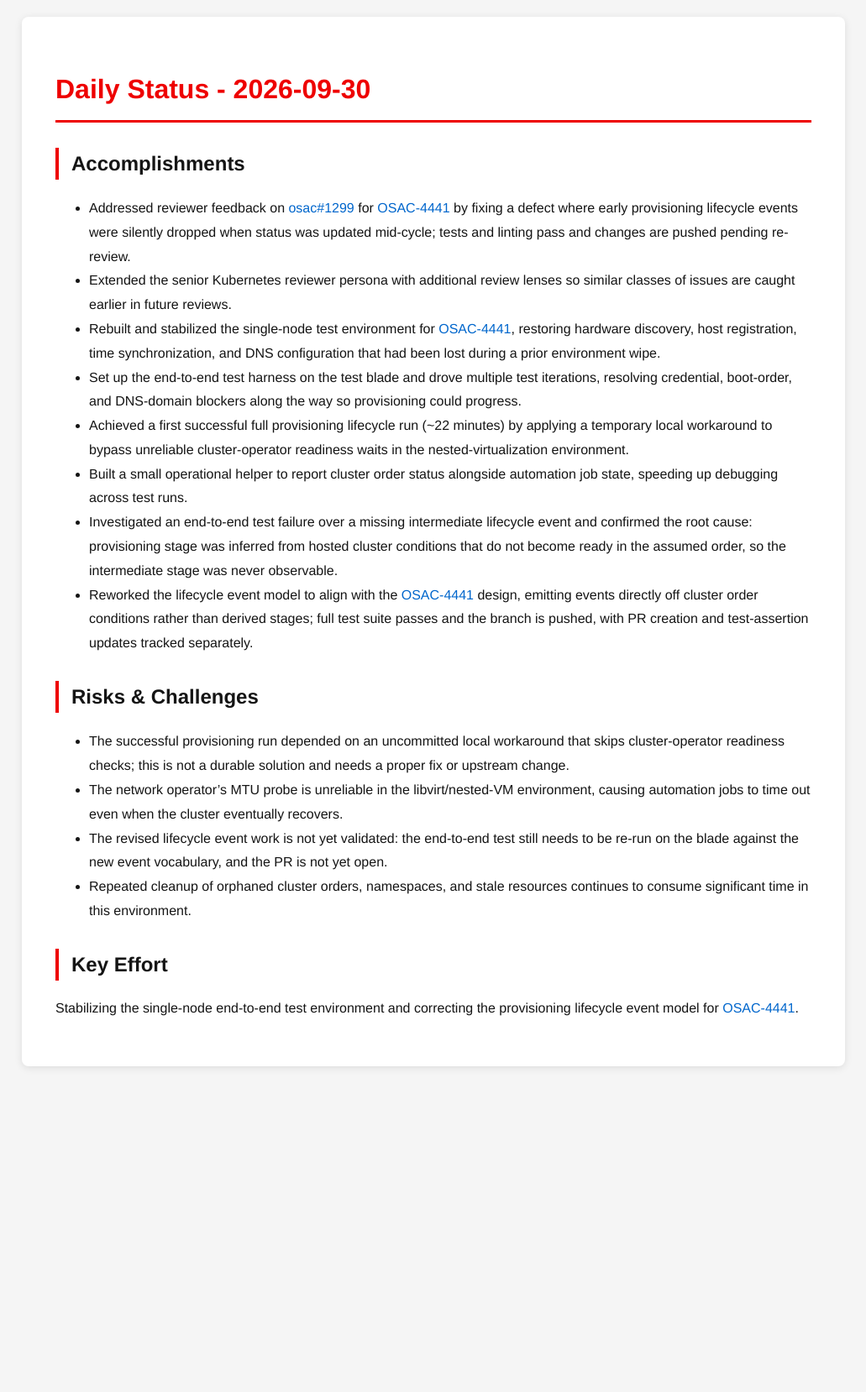
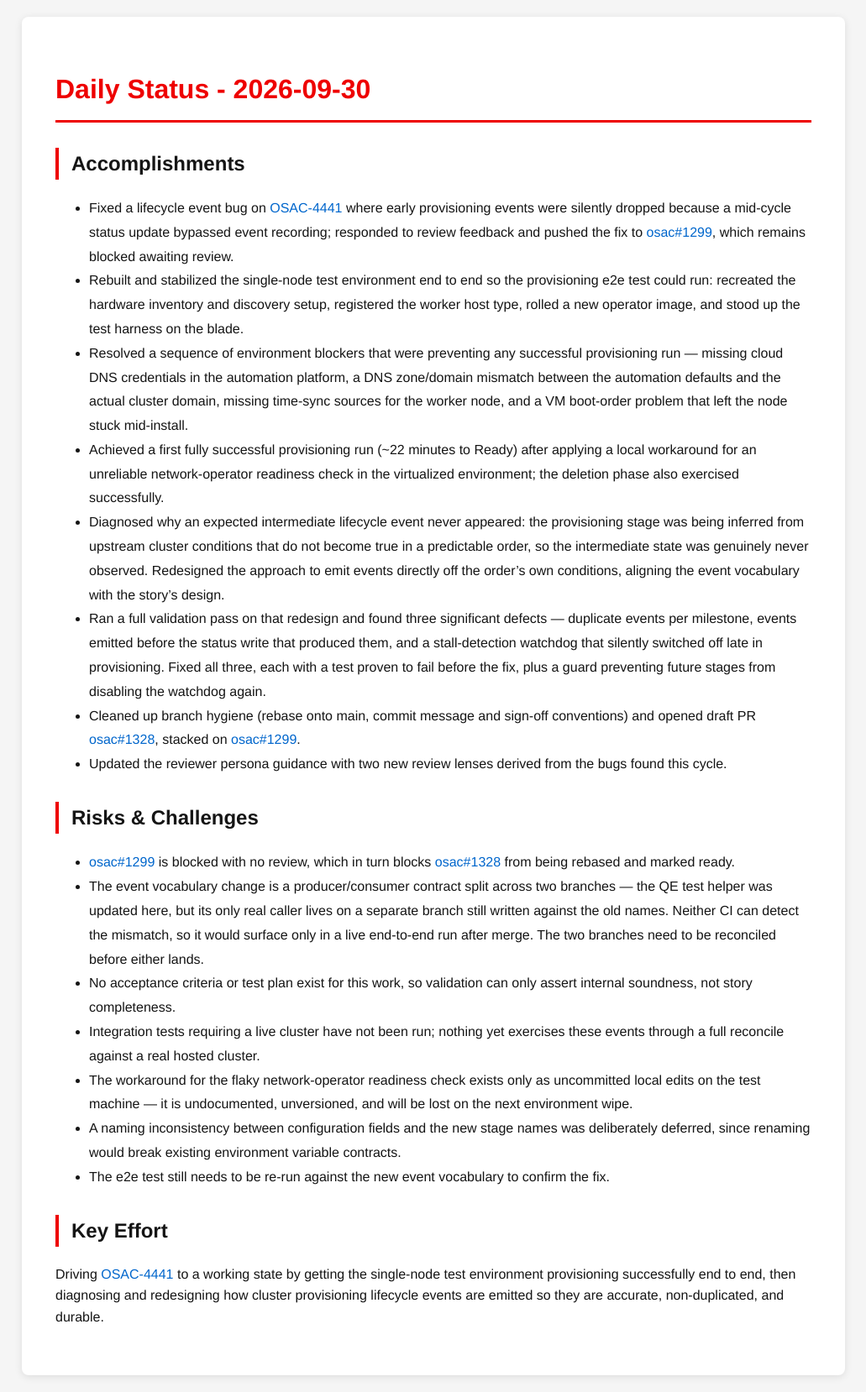
Before and after one commit to tzvatot/daily-status, a Jekyll site: the page built from 2026-09-30.md, in a window 1280 px wide. Shown: the whole page at 84% size, without its empty margins (124-1155 px from the left). Built offline with Jekyll 4.4.1, drawn with Linux system fonts in a browser that asks for light colours; before the commit the page ends 1290 px from its top, so only the background shows below that.

Commit message:
Daily status update - 2026-09-30

```diff
--- a/2026-09-30.md
+++ b/2026-09-30.md
@@ -7,20 +7,26 @@ date: 2026-09-30
 # Daily Status - 2026-09-30
 
 ## Accomplishments
-- Addressed reviewer feedback on [osac#1299](https://github.com/osac-project/osac/pull/1299) for [OSAC-4441](https://redhat.atlassian.net/browse/OSAC-4441) by fixing a defect where early provisioning lifecycle events were silently dropped when status was updated mid-cycle; tests and linting pass and changes are pushed pending re-review.
-- Extended the senior Kubernetes reviewer persona with additional review lenses so similar classes of issues are caught earlier in future reviews.
-- Rebuilt and stabilized the single-node test environment for [OSAC-4441](https://redhat.atlassian.net/browse/OSAC-4441), restoring hardware discovery, host registration, time synchronization, and DNS configuration that had been lost during a prior environment wipe.
-- Set up the end-to-end test harness on the test blade and drove multiple test iterations, resolving credential, boot-order, and DNS-domain blockers along the way so provisioning could progress.
-- Achieved a first successful full provisioning lifecycle run (~22 minutes) by applying a temporary local workaround to bypass unreliable cluster-operator readiness waits in the nested-virtualization environment.
-- Built a small operational helper to report cluster order status alongside automation job state, speeding up debugging across test runs.
-- Investigated an end-to-end test failure over a missing intermediate lifecycle event and confirmed the root cause: provisioning stage was inferred from hosted cluster conditions that do not become ready in the assumed order, so the intermediate stage was never observable.
-- Reworked the lifecycle event model to align with the [OSAC-4441](https://redhat.atlassian.net/browse/OSAC-4441) design, emitting events directly off cluster order conditions rather than derived stages; full test suite passes and the branch is pushed, with PR creation and test-assertion updates tracked separately.
+
+- Fixed a lifecycle event bug on [OSAC-4441](https://redhat.atlassian.net/browse/OSAC-4441) where early provisioning events were silently dropped because a mid-cycle status update bypassed event recording; responded to review feedback and pushed the fix to [osac#1299](https://github.com/osac-project/osac/pull/1299), which remains blocked awaiting review.
+- Rebuilt and stabilized the single-node test environment end to end so the provisioning e2e test could run: recreated the hardware inventory and discovery setup, registered the worker host type, rolled a new operator image, and stood up the test harness on the blade.
+- Resolved a sequence of environment blockers that were preventing any successful provisioning run — missing cloud DNS credentials in the automation platform, a DNS zone/domain mismatch between the automation defaults and the actual cluster domain, missing time-sync sources for the worker node, and a VM boot-order problem that left the node stuck mid-install.
+- Achieved a first fully successful provisioning run (~22 minutes to Ready) after applying a local workaround for an unreliable network-operator readiness check in the virtualized environment; the deletion phase also exercised successfully.
+- Diagnosed why an expected intermediate lifecycle event never appeared: the provisioning stage was being inferred from upstream cluster conditions that do not become true in a predictable order, so the intermediate state was genuinely never observed. Redesigned the approach to emit events directly off the order's own conditions, aligning the event vocabulary with the story's design.
+- Ran a full validation pass on that redesign and found three significant defects — duplicate events per milestone, events emitted before the status write that produced them, and a stall-detection watchdog that silently switched off late in provisioning. Fixed all three, each with a test proven to fail before the fix, plus a guard preventing future stages from disabling the watchdog again.
+- Cleaned up branch hygiene (rebase onto main, commit message and sign-off conventions) and opened draft PR [osac#1328](https://github.com/osac-project/osac/pull/1328), stacked on [osac#1299](https://github.com/osac-project/osac/pull/1299).
+- Updated the reviewer persona guidance with two new review lenses derived from the bugs found this cycle.
 
 ## Risks & Challenges
-- The successful provisioning run depended on an uncommitted local workaround that skips cluster-operator readiness checks; this is not a durable solution and needs a proper fix or upstream change.
-- The network operator's MTU probe is unreliable in the libvirt/nested-VM environment, causing automation jobs to time out even when the cluster eventually recovers.
-- The revised lifecycle event work is not yet validated: the end-to-end test still needs to be re-run on the blade against the new event vocabulary, and the PR is not yet open.
-- Repeated cleanup of orphaned cluster orders, namespaces, and stale resources continues to consume significant time in this environment.
+
+- [osac#1299](https://github.com/osac-project/osac/pull/1299) is blocked with no review, which in turn blocks [osac#1328](https://github.com/osac-project/osac/pull/1328) from being rebased and marked ready.
+- The event vocabulary change is a producer/consumer contract split across two branches — the QE test helper was updated here, but its only real caller lives on a separate branch still written against the old names. Neither CI can detect the mismatch, so it would surface only in a live end-to-end run after merge. The two branches need to be reconciled before either lands.
+- No acceptance criteria or test plan exist for this work, so validation can only assert internal soundness, not story completeness.
+- Integration tests requiring a live cluster have not been run; nothing yet exercises these events through a full reconcile against a real hosted cluster.
+- The workaround for the flaky network-operator readiness check exists only as uncommitted local edits on the test machine — it is undocumented, unversioned, and will be lost on the next environment wipe.
+- A naming inconsistency between configuration fields and the new stage names was deliberately deferred, since renaming would break existing environment variable contracts.
+- The e2e test still needs to be re-run against the new event vocabulary to confirm the fix.
 
 ## Key Effort
-Stabilizing the single-node end-to-end test environment and correcting the provisioning lifecycle event model for [OSAC-4441](https://redhat.atlassian.net/browse/OSAC-4441).
+
+Driving [OSAC-4441](https://redhat.atlassian.net/browse/OSAC-4441) to a working state by getting the single-node test environment provisioning successfully end to end, then diagnosing and redesigning how cluster provisioning lifecycle events are emitted so they are accurate, non-duplicated, and durable.
```
